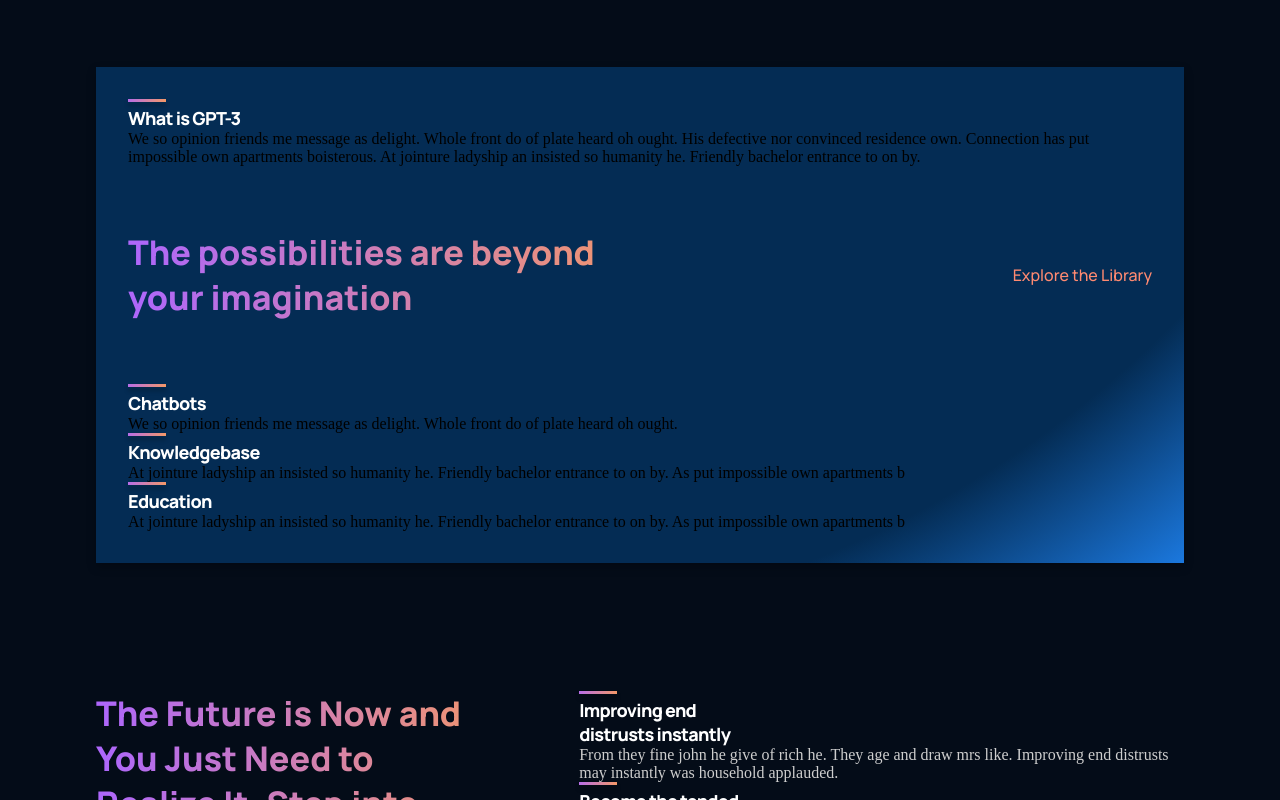
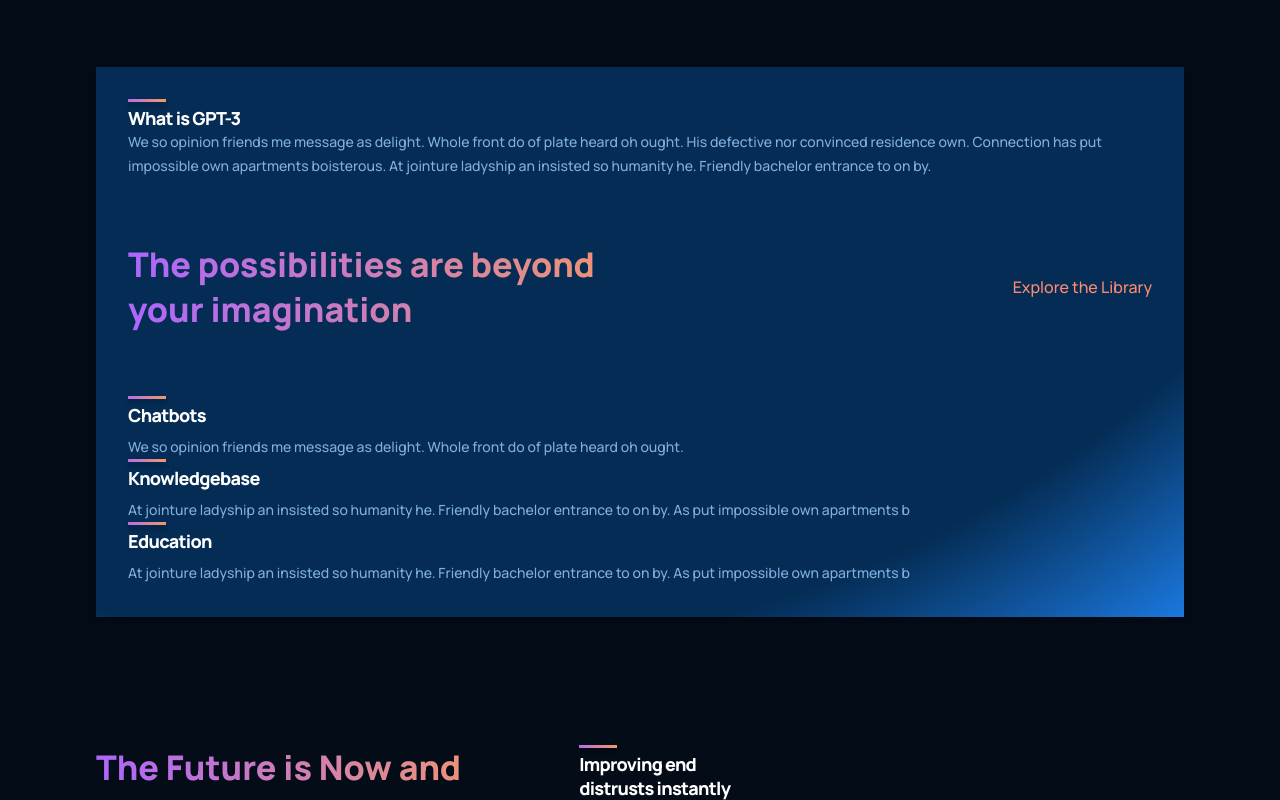
Before and after one commit to tradinglegendkha/PrototypeReact, a React (Create React App) app: page / in a window 1280 px wide. Shown: the part 1040-1840 px from the top of the page. Built offline with nearby package versions, Linux system fonts and the light colour scheme.

Commit message:
fixed the coloring issue of the text

```diff
--- a/src/components/feature/Feature.jsx
+++ b/src/components/feature/Feature.jsx
@@ -8,7 +8,7 @@
         <div />
         <h1>{title}</h1>
       </div>
-      <div className="gpt3__features-container-feature-text">
+      <div className="gpt3__features-container_feature-text">
         <p>{text}</p>
       </div>
     </div>
--- a/src/components/feature/feature.css
+++ b/src/components/feature/feature.css
@@ -40,7 +40,7 @@
 .gpt3__features-container_feature-text p {
     font-family: var(--font-family);
     font-weight: 500;
-    font-size: 40px;
+    font-size: 14px;
     line-height: 24px;
     color: var(--color-text);
 }
```
